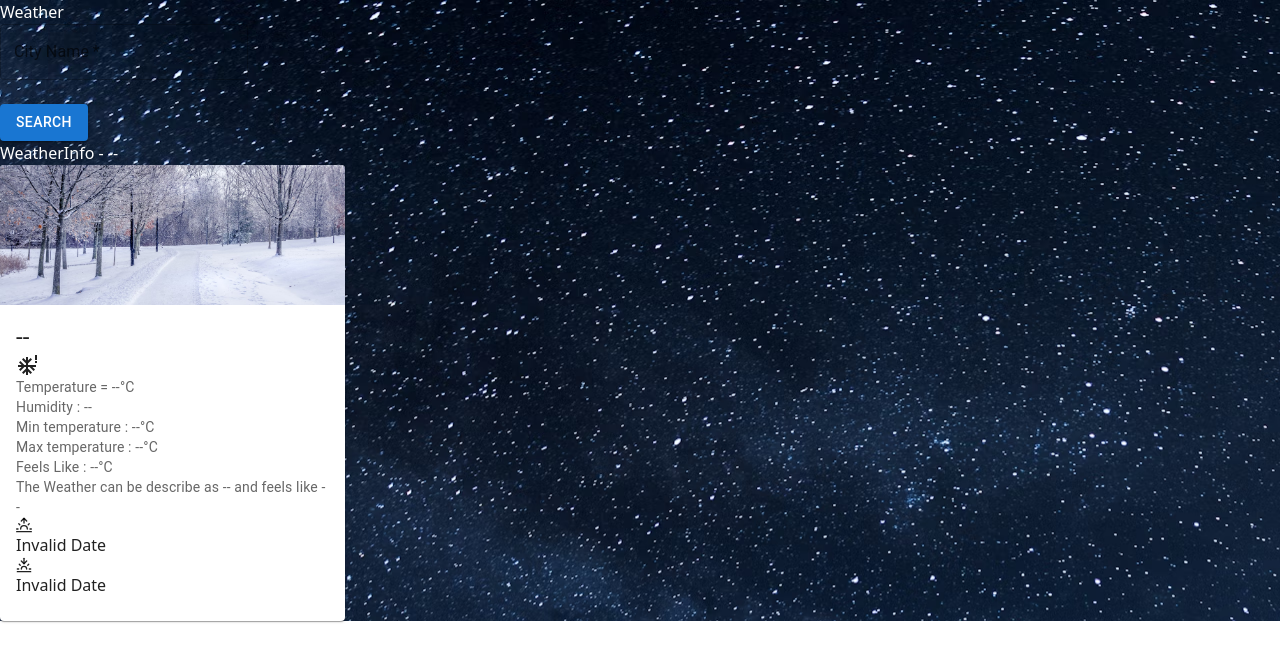
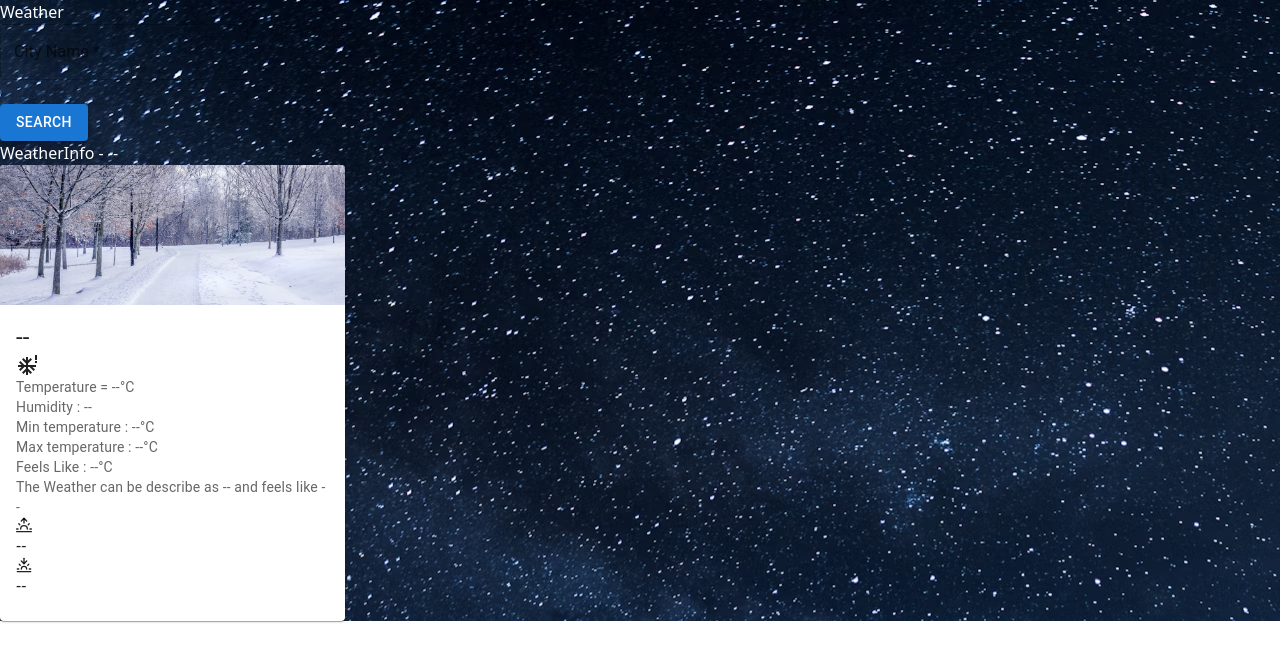
Before and after one commit to Harshchanchad4/WeatherApp, a React (Vite) app: page / in a window 1280 px wide. Shown: the top 662 px of the page. Built offline with nearby package versions, Linux system fonts and the light colour scheme.

Commit message:
represent in more better way

```diff
--- a/src/Components/InfoBox.jsx
+++ b/src/Components/InfoBox.jsx
@@ -16,11 +16,13 @@ import { IoThunderstormSharp } from "react-icons/io5";
 
 import { useState } from 'react';
 
-const InfoBox = ({ info }) => {
+const InfoBox = ({ info , loading }) => {
 
 
     // const Intial_image = "https://images.unsplash.com/photo-1672226405717-697c84f48f9e?q=80&w=2070&auto=format&fit=crop&ixlib=rb-4.0.3&ixid=M3wxMjA3fDB8MHxwaG90by1wYWdlfHx8fGVufDB8fHx8fA%3D%3D";
 
+
+    console.log("loading"+loading);
 
     let COLD_URL = "winter.jpg"
 
@@ -40,11 +42,12 @@ const InfoBox = ({ info }) => {
 
         // Format the time using toLocaleTimeString() with the specified timezone
         let formattedTime = date.toLocaleTimeString('en-US', { timeZone: 'UTC' });
+        return formattedTime === "Invalid Date" ? "--" : formattedTime;
 
-        return formattedTime;
     }
 
     let sunriseTime = convertUnixTimestampWithTimezone(info.sunRise, info.timezone / 60);
+
     let sunsetTime = convertUnixTimestampWithTimezone(info.sunSet, info.timezone / 60);
     console.log(sunriseTime); // Output: "07:55:48 AM"
 
@@ -90,7 +93,7 @@ const InfoBox = ({ info }) => {
 
                         <div className='flex justify-center items-center'>
 
-                            <FiSunrise className='text-2xl' /> <div className='text-lg'>{sunriseTime}</div>
+                            <FiSunrise className='text-2xl' /> <div className='text-lg'>{sunriseTime }</div>
                         </div>
                         <div className='flex justify-center items-center'>
 
--- a/src/Components/Weather.jsx
+++ b/src/Components/Weather.jsx
@@ -61,7 +61,7 @@ const Weather = () => {
       <SearchBox updateInfo={updateInfo} setLoading={setLoading} />
       {
         // console.log(loading);
-        loading ? <Spinner /> : <InfoBox info={weatherInfo} />
+        loading ? <Spinner /> : <InfoBox info={weatherInfo} loading={loading} />
       }
     </div>
 
```
Also changed, not shown: src/index.css (line endings or trailing spaces).
